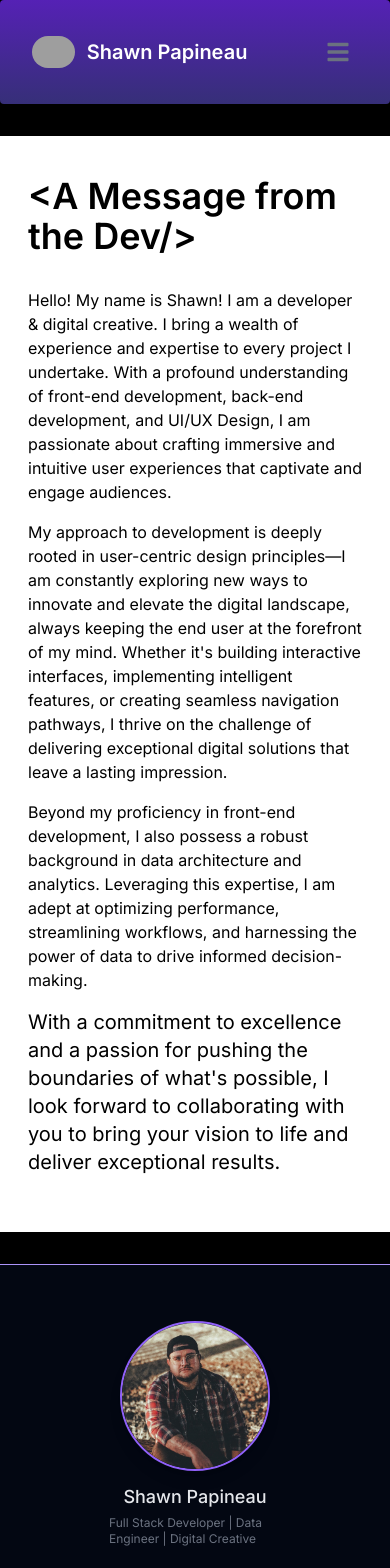
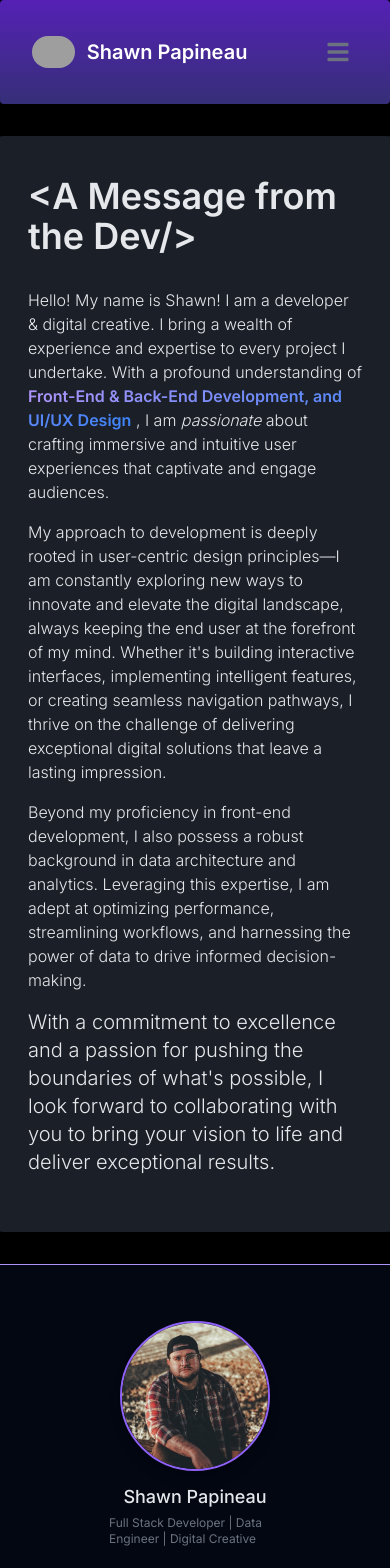
Before and after one commit to paps-dot-dev/shawn-papineau-portfolio, a Next.js app: page /about in a window 390 px wide. Shown: the top 1568 px of the page. Built offline with nearby package versions, Linux system fonts and the light colour scheme; no server answers; grey boxes are pictures that could not be loaded.

Commit message:
UI improvements

```diff
--- a/src/app/about/page.js
+++ b/src/app/about/page.js
@@ -5,18 +5,20 @@ import headshot from '../../../public/headshot.jpeg'
 export default function About() {
   return (
     <main className='flex justify-center items-center flex-col lg:flex-row lg:space-x-16'>
-      <section className=' lg:w-1/2 bg-white  text-black lg:p-24 rounded-lg mt-8 mb-8 p-10'>
+      <section className=' lg:w-1/2 bg-gray-700 bg-opacity-50 text-gray-200   lg:p-24 rounded-2xl mt-8 mb-8 p-10'>
         <h3 className='text-4xl font-semibold mb-8'>{`<A Message from the Dev/>`}</h3>
 
-        <p className=' lg:text-xl mb-4'>
+        <p className=' lg:text-xl mb-4 font-light'>
           Hello! My name is Shawn! I am a developer & digital creative. I bring
           a wealth of experience and expertise to every project I undertake.
-          With a profound understanding of front-end development, back-end
-          development, and UI/UX Design, I am passionate about crafting
-          immersive and intuitive user experiences that captivate and engage
-          audiences.
+          With a profound understanding of{' '}
+          <span className='bg-gradient-to-r from-purple-400 to-blue-500 bg-clip-text text-transparent font-semibold'>
+            Front-End & Back-End Development, and UI/UX Design
+          </span>{' '}
+          , I am <i>passionate</i> about crafting immersive and intuitive user
+          experiences that captivate and engage audiences.
         </p>
-        <p className=' lg:text-xl mb-4'>
+        <p className=' lg:text-xl mb-4 font-light'>
           My approach to development is deeply rooted in user-centric design
           principles—I am constantly exploring new ways to innovate and elevate
           the digital landscape, always keeping the end user at the forefront of
@@ -25,14 +27,14 @@ export default function About() {
           thrive on the challenge of delivering exceptional digital solutions
           that leave a lasting impression.
         </p>
-        <p className=' lg:text-xl mb-4'>
+        <p className=' lg:text-xl mb-4 font-light'>
           Beyond my proficiency in front-end development, I also possess a
           robust background in data architecture and analytics. Leveraging this
           expertise, I am adept at optimizing performance, streamlining
           workflows, and harnessing the power of data to drive informed
           decision-making.
         </p>
-        <p className=' text-xl mb-4'>
+        <p className=' text-xl mb-4 font-light'>
           With a commitment to excellence and a passion for pushing the
           boundaries of what's possible, I look forward to collaborating with
           you to bring your vision to life and deliver exceptional results.
--- a/src/app/components/ServiceCard.js
+++ b/src/app/components/ServiceCard.js
@@ -10,11 +10,10 @@ function ServiceCard({ service }) {
     <>
       <Link href={service.url_slug}>
         <Card
-          className='lg:max-w-lg max-w-[400px] min-h-[500px] lg:mx-20 shadow-white shadow-lg ring-2 ring-purple-500 hover:opacity-80 hover:bg-opacity-80 duration-150 ease-linear cursor-pointer'
+          className='lg:max-w-lg max-w-[400px] h-[600px] lg:mx-20 shadow-white shadow-lg ring-2 ring-purple-500 hover:opacity-80 hover:bg-opacity-80 duration-150 ease-linear cursor-pointer'
           renderImage={() => (
             <img
-              width={500}
-              height={500}
+              className='max-h-[400px]'
               src={service.thumbnail_url}
               alt='image 1'
             />
--- a/src/app/portfolio/developer/components/ProjectCard.jsx
+++ b/src/app/portfolio/developer/components/ProjectCard.jsx
@@ -8,10 +8,10 @@ function ProjectCard({ project }) {
     <Link
       title={`${project.project_details}`}
       href={`/portfolio/developer/${project.id}`}>
-      <Card className='w-[400px] h-[500px] text-black mb-4 hover:-translate-y-4 opacity-50 hover:opacity-100 ease-linear duration-200 '>
-        <img src={project.project_hero} className=' rounded-lg ' />
+      <Card className='mx-4  my-4 w-[400px] h-[500px] text-white hover:-translate-y-4 opacity-50 hover:opacity-100 ease-linear duration-200 bg-gray-600 bg-opacity-50 border-purple-500 hover:shadow-md hover:shadow-white rounded-2xl  '>
+        <img src={project.project_hero} className=' rounded-lg h-[300px] ' />
         <div className='flex justify-between items-center'>
-          <p>{project.project_name}</p>
+          <p className='text-lg font-semibold'>{project.project_name}</p>
           <p className='text-xs'>{project.project_completion_date}</p>
         </div>
         <div className='mt-auto'>
--- a/src/app/portfolio/developer/components/Projects.jsx
+++ b/src/app/portfolio/developer/components/Projects.jsx
@@ -6,14 +6,14 @@ async function Projects() {
   let { data: projects, error } = await supabase
     .from('projects')
     .select('*')
-    .range(0, 100)
+    .range(0, 15)
 
   const data = projects
   const sortedData = data.sort()
   console.log(sortedData)
 
   return (
-    <div className='flex lg:flex-row flex-col flex-wrap justify-center items-center space-x-4'>
+    <div className='flex lg:flex-row flex-col flex-wrap justify-center items-center '>
       {sortedData.map((project) => (
         <ProjectCard key={project.id} project={project} />
       ))}
--- a/src/app/portfolio/developer/page.js
+++ b/src/app/portfolio/developer/page.js
@@ -16,10 +16,10 @@ function DeveloperPortfolio() {
           <MdArrowBack className='opacity-40 hover:animate-pulse hover:opacity-100' />
         </Tooltip>
       </Link>
-      <h1 className='text-6xl mb-4 p-2 bg-gradient-to-br from-purple-700 to-blue-400 bg-clip-text text-transparent text-center'>
+      <h1 className='text-6xl mb-4 p-2 bg-gradient-to-br from-purple-500 to-blue-500 bg-clip-text text-transparent text-center'>
         Creative Visions: Executed.
       </h1>
-      <p className='text-center p-8  lg:max-w-[50%] text-xl font-light shadow-white shadow-sm border-2 border-purple-400 mb-32 text-white w-3/4 rounded-md mx-auto '>
+      <p className='text-center p-4  lg:max-w-[50%] text-2xl font-extralight text-gray-500 border-[1px] border-purple-400 mb-32  w-3/4 rounded-md mx-auto '>
         Check Out Some of the Projects I've worked on:
       </p>
 
```
